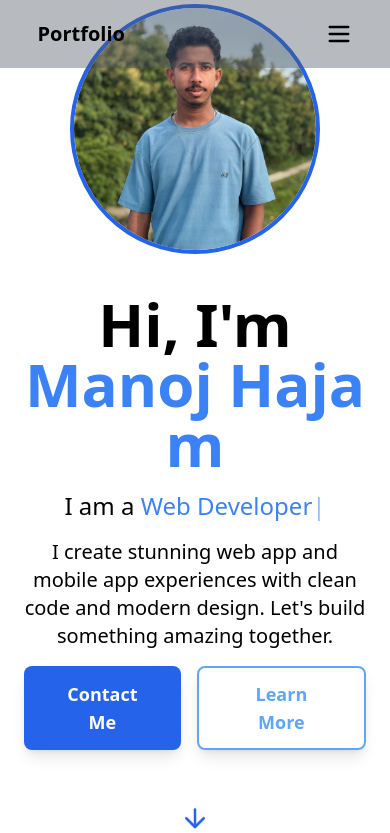
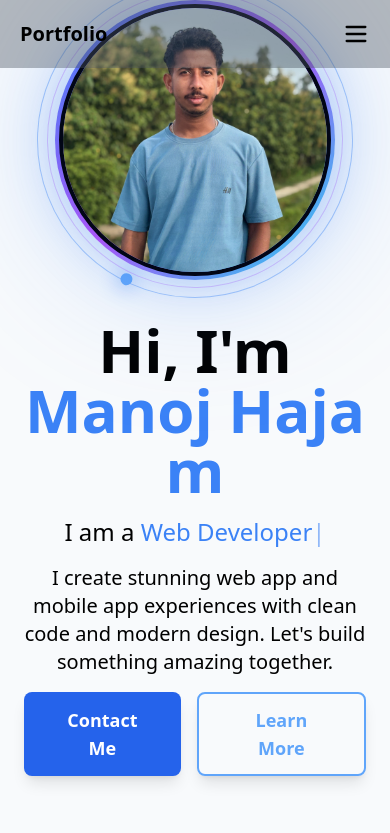
Before and after one commit to Manojhajam/Portfolio, a React (Vite) app in the folder my-project/: page / in a window 390 px wide. Shown: the top 833 px of the page. Built offline with nearby package versions, Linux system fonts and the light colour scheme.

Commit message:
Update layout styles across multiple components for improved responsiveness

```diff
--- a/my-project/src/components/AboutUs/AboutUs.jsx
+++ b/my-project/src/components/AboutUs/AboutUs.jsx
@@ -31,7 +31,7 @@ const codeData = [
 const AboutUs = () => {
   return (
     <div className="">
-      <div className="w-[80%] mx-auto min-h-screen">
+      <div className="w-full max-w-6xl mx-auto px-6 min-h-screen">
         <h1 className="text-4xl font-bold mb-4 pt-12 text-center">About Me</h1>
         <div className="w-16 h-1 bg-blue-600 mx-auto mb-10 rounded-full"></div>
 
--- a/my-project/src/components/Contact/Contact.jsx
+++ b/my-project/src/components/Contact/Contact.jsx
@@ -24,6 +24,7 @@ const Contact = () => {
 
   return (
     <div className="bg-slate-100 min-h-screen p-5">
+      <div className="w-full max-w-6xl mx-auto">
       <div className="flex flex-col items-center">
         <h1 className="text-4xl font-bold mt-10">Get In Touch</h1>
         <div className="w-16 h-1 bg-blue-600 mx-auto mb-5 mt-2 rounded-full"></div>
@@ -123,6 +124,7 @@ const Contact = () => {
           </button>
         </form>
       </div>
+      </div>
     </div>
   );
 };
--- a/my-project/src/components/Education/Education.jsx
+++ b/my-project/src/components/Education/Education.jsx
@@ -41,7 +41,7 @@ const Education = () => {
 
   return (
     <section id="education" className="section bg-secondary/30 min-h-screen">
-      <div className="w-[80%] mx-auto">
+      <div className="w-full max-w-6xl mx-auto px-6">
         <div className="container max-w-4xl mx-auto">
           <h2 className="section-title text-4xl font-bold text-center mb-4 pt-8">
             Education & Experience
--- a/my-project/src/components/Home/Home.jsx
+++ b/my-project/src/components/Home/Home.jsx
@@ -6,6 +6,36 @@ import { Link } from "react-scroll";
 const fullName = "Manoj Hajam";
 
 const roles = ["Full Stack Developer", "Web Developer", "Software Developer"];
+const techIcons = [
+  {
+    symbol: "⚛",
+    color: "text-cyan-400",
+    border: "border-cyan-400/40",
+    glow: "rgba(34,211,238,0.35)",
+    offset: 0,
+  },
+  {
+    symbol: "TS",
+    color: "text-blue-400",
+    border: "border-blue-400/40",
+    glow: "rgba(59,130,246,0.35)",
+    offset: 90,
+  },
+  {
+    symbol: "JS",
+    color: "text-green-400",
+    border: "border-green-400/40",
+    glow: "rgba(74,222,128,0.35)",
+    offset: 180,
+  },
+  {
+    symbol: "🐘",
+    color: "text-indigo-400",
+    border: "border-indigo-400/40",
+    glow: "rgba(129,140,248,0.35)",
+    offset: 270,
+  },
+];
 
 const Home = () => {
   const [roleIndex, setRoleIndex] = useState(0);
@@ -32,9 +62,9 @@ const Home = () => {
   }, [charCount, deleting, roleIndex]);
 
   return (
-    <div className="min-h-screen flex flex-col justify-center items-center gap-5 px-6">
-      <div className="flex flex-col-reverse md:flex-row justify-center items-center gap-10 w-full max-w-5xl">
-        <div className="flex-1 flex flex-col justify-center items-center md:items-start gap-4 text-center md:text-left">
+    <div className="min-h-screen flex flex-col justify-center items-center gap-5 px-6 bg-[#F8FAFC]">
+      <div className="flex flex-col-reverse md:flex-row justify-center items-center gap-10 w-full max-w-6xl">
+        <div className="flex-1 flex flex-col justify-center items-center md:items-start gap-4 text-center md:text-left md:pr-50">
           <h1 className="text-6xl font-bold">
             Hi, I'm <br />
             <span className="text-blue-500">
@@ -93,7 +123,7 @@ const Home = () => {
             </button>
           </Motion.div>
         </div>
-        <Motion.div
+        {/* <Motion.div
           className="w-[250px] h-[250px] shrink-0 rounded-full border-4 border-blue-600 overflow-hidden"
           initial={{ opacity: 0, scale: 0.8 }}
           animate={{ opacity: 1, scale: 1 }}
@@ -104,7 +134,74 @@ const Home = () => {
             src="/assets/pp.jpg"
             alt="Manoj"
           />
-        </Motion.div>
+        </Motion.div> */}
+        <div className="flex-1 flex justify-center items-center">
+          <Motion.div
+            className="relative w-[280px] h-[280px] shrink-0"
+            initial={{ opacity: 0, scale: 0.7, rotate: -10 }}
+            animate={{ opacity: 1, scale: 1, rotate: 0 }}
+            transition={{ duration: 0.8, ease: "easeOut" }}
+          >
+            {/* Outer glow */}
+            <div className="absolute inset-0 rounded-full bg-blue-500/20 blur-3xl scale-110" />
+
+            {/* Rotating orbit ring (visual guide) */}
+            <Motion.div
+              className="absolute inset-[-18px] rounded-full border border-blue-500/40"
+              animate={{ rotate: 360 }}
+              transition={{ duration: 12, repeat: Infinity, ease: "linear" }}
+            >
+              <span className="absolute -top-1 left-1/2 w-3 h-3 rounded-full bg-blue-400 shadow-[0_0_20px_#3b82f6]" />
+            </Motion.div>
+
+            {/* Second orbit */}
+            <Motion.div
+              className="absolute inset-[-8px] rounded-full border border-purple-500/30"
+              animate={{ rotate: -360 }}
+              transition={{ duration: 18, repeat: Infinity, ease: "linear" }}
+            />
+
+            {/* Image container */}
+            <div className="relative w-full h-full rounded-full p-[4px] bg-gradient-to-br from-blue-500 via-purple-500 to-cyan-400 shadow-[0_0_50px_rgba(59,130,246,0.35)]">
+              <div className="w-full h-full rounded-full overflow-hidden bg-slate-950 border-4 border-slate-950">
+                <Motion.img
+                  src="/assets/pp.jpg"
+                  alt="Profile"
+                  className="w-full h-full object-cover"
+                  whileHover={{ scale: 1.08 }}
+                  transition={{ duration: 0.4 }}
+                />
+              </div>
+            </div>
+
+            {/* Icons orbiting on their own path */}
+
+            {/* {techIcons.map((icon, i) => ( */}
+            {/* <Motion.div
+              key={i}
+              className="absolute inset-[-42px]"
+              style={{ rotate: icon.offset }}
+              animate={{ rotate: [icon.offset, icon.offset + 360] }}
+              transition={{ duration: 16, repeat: Infinity, ease: "linear" }}
+            >
+
+              <Motion.div
+                className={`absolute -top-6 left-1/2 -translate-x-1/2 w-12 h-12 rounded-xl
+                    bg-slate-900/80 backdrop-blur-md
+                    border ${icon.border}
+                    flex items-center justify-center`}
+                style={{ boxShadow: `0_0_25px_${icon.glow}` }}
+                animate={{ rotate: [-icon.offset, -icon.offset - 360] }}
+                transition={{ duration: 16, repeat: Infinity, ease: "linear" }}
+              >
+                <span className={`text-xl font-bold ${icon.color}`}>
+                  {icon.symbol}
+                </span>
+              </Motion.div>
+            </Motion.div> */}
+            {/* ))} */}
+          </Motion.div>
+        </div>
       </div>
       <Link
         to={"about"}
--- a/my-project/src/components/Layout/Navbar.jsx
+++ b/my-project/src/components/Layout/Navbar.jsx
@@ -38,7 +38,7 @@ const Navbar = () => {
           : "bg-gray-600/40"
       } ${animate ? "animate-navbar-slide" : ""}`}
     >
-      <div className="w-[90%] m-auto flex justify-between items-center">
+      <div className="w-full max-w-6xl mx-auto flex justify-between items-center">
         {/* Logo */}
         <div className="logo text-xl font-bold">Portfolio</div>
 
--- a/my-project/src/components/Skills/Skills.jsx
+++ b/my-project/src/components/Skills/Skills.jsx
@@ -13,7 +13,7 @@ const skillsData = [
 
 const Skills = () => {
   return (
-    <section className="max-w-3xl mx-auto py-16 px-4 min-h-screen">
+    <section className="w-full max-w-6xl mx-auto py-16 px-6 min-h-screen">
       <h2 className="text-4xl font-bold mb-4 text-center">Skills</h2>
       <div className="w-16 h-1 bg-blue-600 mx-auto mb-10 rounded-full"></div>
       <div className="grid grid-cols-1 md:grid-cols-2 gap-6">
--- a/my-project/src/components/Work/Work.jsx
+++ b/my-project/src/components/Work/Work.jsx
@@ -7,7 +7,7 @@ import { FolderOpen } from "lucide-react";
 
 const Work = () => {
   return (
-    <div className="container px-16 max-sm:px-5 mx-auto bg-slate-50 mb-4">
+    <div className="w-full max-w-6xl mx-auto px-6 bg-slate-50 mb-4">
       <div className="min-h-screen">
         <h1 className="text-4xl font-bold pt-10 mb-4 text-center">
           My Recent Works
```
